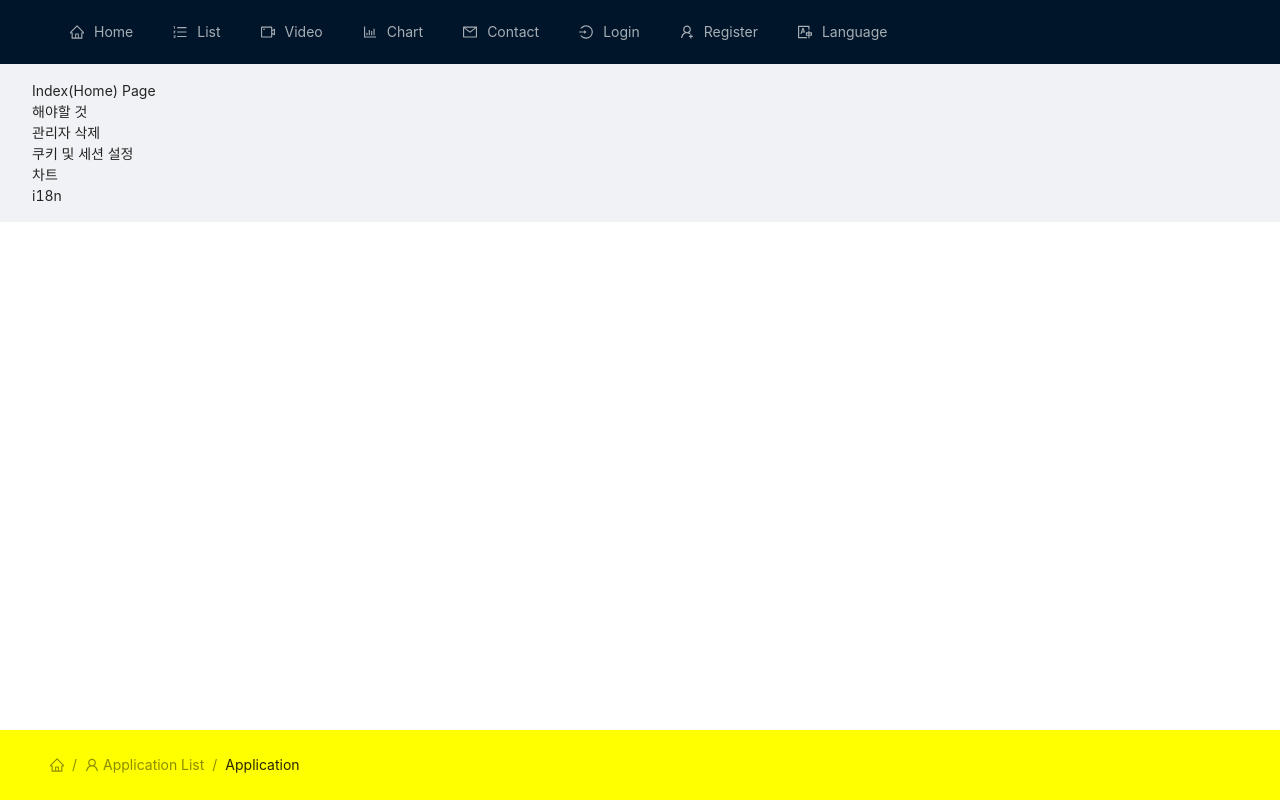
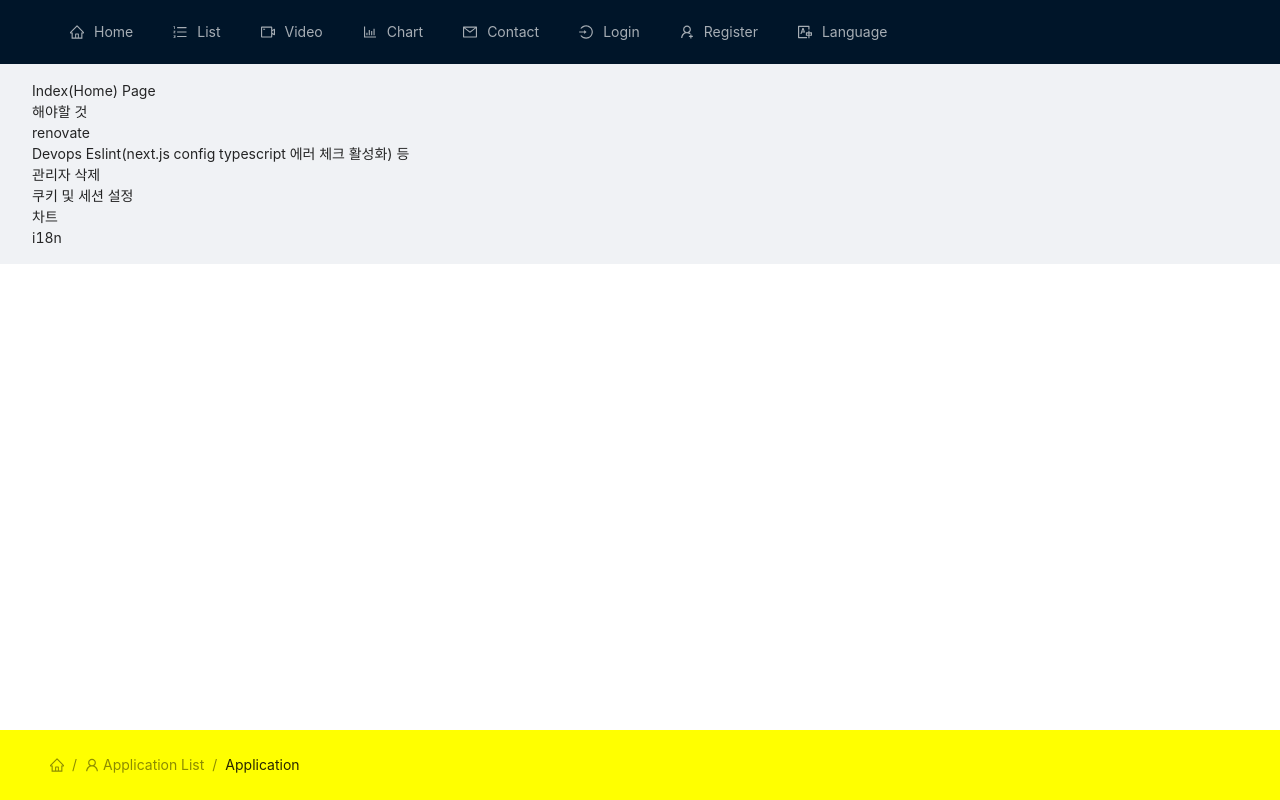
Before and after one commit to de24world/racism-report, a Next.js app: page / in a window 1280 px wide. Built offline with nearby package versions, Linux system fonts and the light colour scheme; no server answers.

Commit message:
todolist add

```diff
--- a/pages/index.tsx
+++ b/pages/index.tsx
@@ -5,6 +5,9 @@ const Home: NextPage = () => {
     <>
       <h1 className="text-red-600">Index(Home) Page</h1>
       <h3>해야할 것</h3>
+      <p>renovate</p>
+      <p>Devops Eslint(next.js config typescript 에러 체크 활성화) 등</p>
+
       <p>관리자 삭제</p>
       <p>쿠키 및 세션 설정</p>
       <p>차트</p>
```
